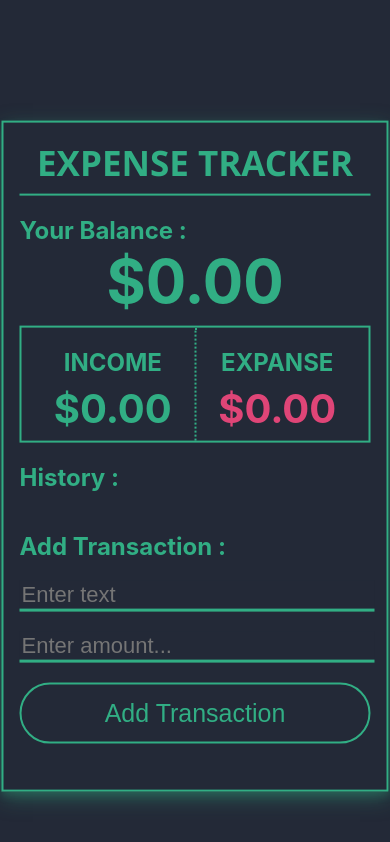
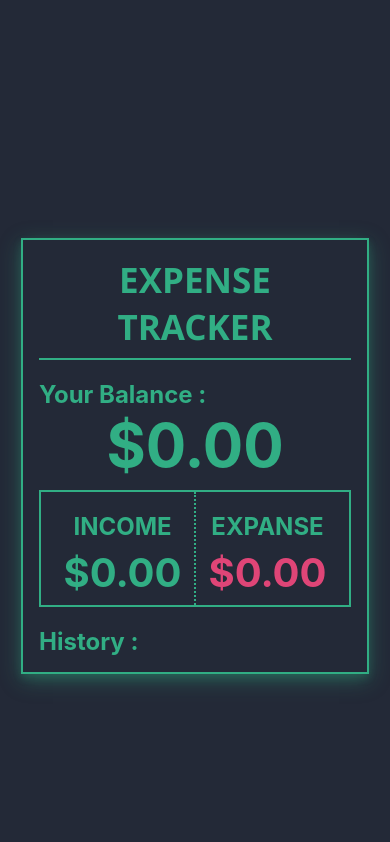
Before and after one commit to saoud-ahmed-khan/ExpenseTracker-App-React, a React (Create React App) app: page / in a window 390 px wide. Built offline with nearby package versions, Linux system fonts and the light colour scheme.

Commit message:
Update App.css

```diff
--- a/src/App.css
+++ b/src/App.css
@@ -1,3 +1,8 @@
+@media screen and (max-width: 480px) {
+  .container {
+    height: 400px;
+  }
+}
 .container
 {
     padding: 1em;
@@ -9,10 +14,8 @@
     border:2px solid #31ae84;
     box-shadow: 0 4px 8px 0 rgba(49, 174, 132, 0.2), 0 6px 20px 0 rgba(49, 174, 132, 0.35);
 
-
-
     max-width: 1000px;
-    width: 90%;
+    width: 80%;
 
     margin:0 auto;
 
```
